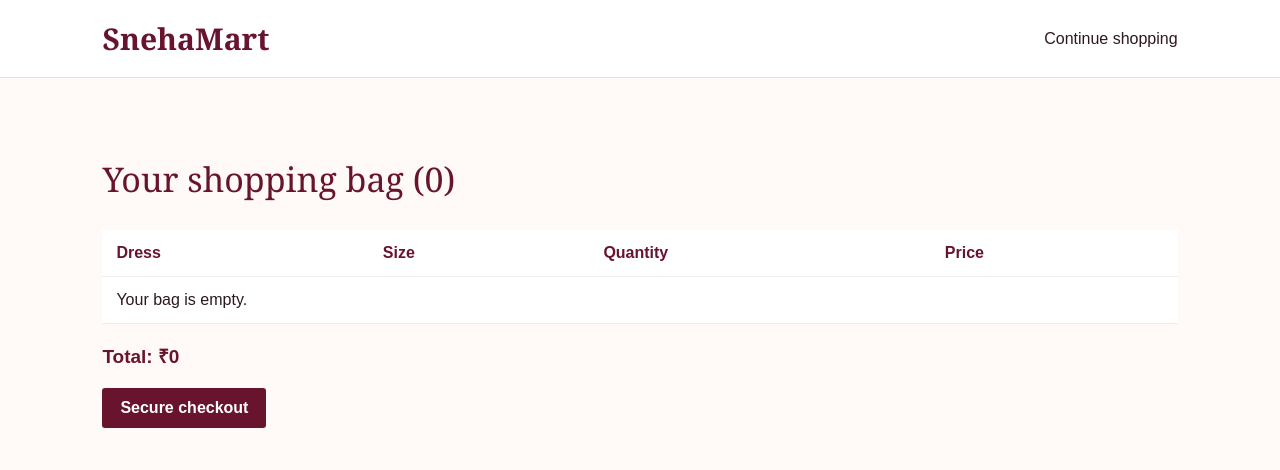
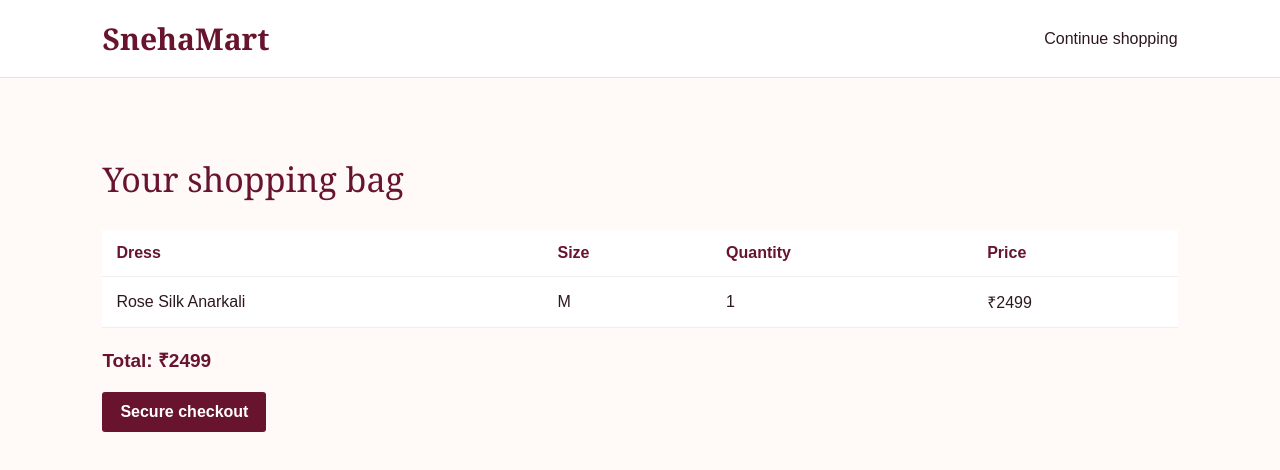
Before and after one commit to sneharani1728-oss/SnehaMart17, a plain HTML site: page cart.html in a window 1280 px wide. Drawn offline with Linux system fonts and the light colour scheme.

Commit message:
Update cart.html

```diff
--- a/cart.html
+++ b/cart.html
@@ -2,31 +2,19 @@
 <html lang="en">
 
 <head>
-
     <meta charset="utf-8">
-
-    <meta
-        name="viewport"
-        content="width=device-width, initial-scale=1"
-    >
+    <meta name="viewport" content="width=device-width, initial-scale=1">
 
     <title>Your Bag | SnehaMart</title>
 
-    <link
-        rel="stylesheet"
-        href="style.css"
-    >
-
+    <link rel="stylesheet" href="style.css">
 </head>
 
 <body>
 
 <nav class="nav">
 
-        <a
-            class="brand"
-            href="product.html"
-        >
+    <a class="brand" href="product.html">
         SnehaMart
     </a>
 
@@ -43,38 +31,20 @@
 
 <main class="section">
 
-        <!-- LIVE PRODUCT COUNT -->
-
     <h2>
         Your shopping bag
-            (<span id="productCount">0</span>)
     </h2>
 
-
-        <!-- PRODUCTS -->
 
     <table class="table">
 
         <thead>
 
             <tr>
-
-                    <th>
-                        Dress
-                    </th>
-
-                    <th>
-                        Size
-                    </th>
-
-                    <th>
-                        Quantity
-                    </th>
-
-                    <th>
-                        Price
-                    </th>
-
+                <th>Dress</th>
+                <th>Size</th>
+                <th>Quantity</th>
+                <th>Price</th>
             </tr>
 
         </thead>
@@ -86,12 +56,7 @@
     </table>
 
 
-        <!-- TOTAL -->
-
-        <p
-            class="price"
-            id="cartTotal"
-        >
+    <p class="price" id="cartTotal">
         Total: ₹0
     </p>
 
@@ -109,38 +74,69 @@
 <script>
 
     /*
-         * GET PRODUCTS ADDED BY ADMIN
+     * GET CART
      */
 
-        const products =
+    let cart =
         JSON.parse(
-                localStorage.getItem(
-                    "snehaMartProducts"
-                )
+            localStorage.getItem("snehaMartCart")
         ) || [];
 
 
     /*
-         * SHOW PRODUCTS
+     * IF CART IS EMPTY,
+     * ADD A DEFAULT PRODUCT
+     */
+
+    if (cart.length === 0) {
+
+        cart.push({
+
+            id: "SM-001",
+
+            name: "Rose Silk Anarkali",
+
+            size: "M",
+
+            quantity: 1,
+
+            price: 2499
+
+        });
+
+        localStorage.setItem(
+            "snehaMartCart",
+            JSON.stringify(cart)
+        );
+
+    }
+
+
+    /*
+     * DISPLAY CART
      */
 
     const cartItems =
-            document.getElementById(
-                "cartItems"
-            );
+        document.getElementById("cartItems");
 
 
     let total = 0;
 
 
-        products.forEach(function(product) {
+    cart.forEach(function(item) {
 
-            /*
-             * ONLY SHOW PRODUCTS
-             * THAT HAVE STOCK
-             */
+        const quantity =
+            Number(item.quantity) || 1;
 
-            if (Number(product.stock) > 0) {
+        const price =
+            Number(item.price) || 0;
+
+        const subtotal =
+            quantity * price;
+
+
+        total += subtotal;
+
 
         const row =
             document.createElement("tr");
@@ -149,19 +145,19 @@
         row.innerHTML = `
 
             <td>
-                        ${product.name}
+                ${item.name}
             </td>
 
             <td>
-                        ${product.size}
+                ${item.size}
             </td>
 
             <td>
-                        1
+                ${quantity}
             </td>
 
             <td>
-                        ₹${product.price}
+                ₹${subtotal}
             </td>
 
         `;
@@ -169,40 +165,11 @@
 
         cartItems.appendChild(row);
 
-
-                /*
-                 * ADD PRICE
-                 */
-
-                total =
-                    total +
-                    Number(product.price);
-
-            }
-
     });
 
 
     /*
-         * LIVE PRODUCT COUNT
-         */
-
-        const activeProducts =
-            products.filter(function(product) {
-
-                return Number(product.stock) > 0;
-
-            });
-
-
-        document.getElementById(
-            "productCount"
-        ).textContent =
-            activeProducts.length;
-
-
-        /*
-         * TOTAL PRICE
+     * SHOW TOTAL
      */
 
     document.getElementById(
@@ -210,30 +177,8 @@
     ).textContent =
         "Total: ₹" + total;
 
+</script>
 
-        /*
-         * IF THERE ARE NO PRODUCTS
-         */
-
-        if (activeProducts.length === 0) {
-
-            cartItems.innerHTML = `
-
-                <tr>
-
-                    <td colspan="4">
-
-                        Your bag is empty.
-
-                    </td>
-
-                </tr>
-
-            `;
-
-        }
-
-    </script>
 
 </body>
 
```
Lines whose indentation alone changed are shown as unchanged.
